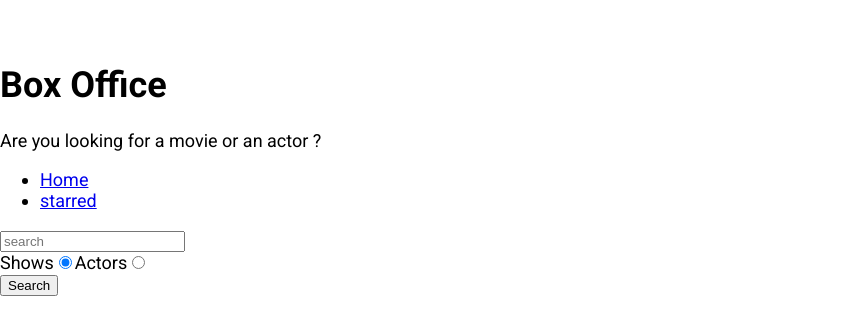
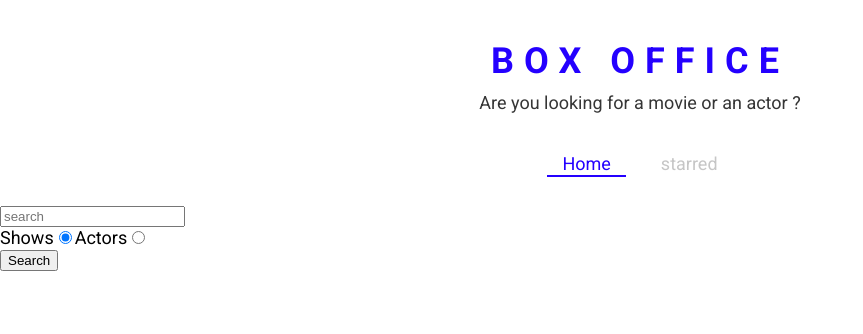
Before and after one commit to joy-rout/box-office, a React (Create React App) app: page / in a window 1280 px wide. Shown: the top 334 px of the page, without its empty margins (0-863 px from the left). Built offline with nearby package versions, Linux system fonts and the light colour scheme.

Commit message:
added style to navbar and title

```diff
--- a/src/App.js
+++ b/src/App.js
@@ -1,20 +1,29 @@
-import React from 'react'
-import { Switch , Route } from 'react-router-dom'
+import React from 'react';
+import { Switch, Route } from 'react-router-dom';
+import { ThemeProvider } from 'styled-components';
 
-import Home from './Pages/Home'
-import Starred from './Pages/Starred'
-import Show from './Pages/Show'
+import Home from './Pages/Home';
+import Starred from './Pages/Starred';
+import Show from './Pages/Show';
+
+const theme = {
+  mainColors: {
+    blue: '#2400ff',
+    gray: '#c6c6c6',
+    dark: '#353535',
+  },
+};
 
 function App() {
   return (
-
+    <ThemeProvider theme={theme}>
       <Switch>
         <Route exact path="/">
-        <Home/>
+          <Home />
         </Route>
 
         <Route exact path="/starred">
-        <Starred/>
+          <Starred />
         </Route>
 
         <Route exact path="/show/:id">
@@ -25,8 +34,8 @@ function App() {
           <div>404 error page not found</div>
         </Route>
       </Switch>
-
+    </ThemeProvider>
   );
 }
 
-export default App
+export default App;
--- a/src/components/Navbar.js
+++ b/src/components/Navbar.js
@@ -1,24 +1,30 @@
-import React from 'react'
-import {Link} from 'react-router-dom'
+/* eslint-disable react/function-component-definition */
+import React from 'react';
+import { useLocation } from 'react-router';
+import { LinkStyled, NavList } from './Navbar.styled';
 
 const LINKS = [
-    { to : '/' , text: 'Home'},
-    { to : '/starred' , text: 'starred'}
+  { to: '/', text: 'Home' },
+  { to: '/starred', text: 'starred' },
 ];
 
-function Navbar() {
+const Navbar = () => {
+    const location = useLocation();
   return (
     <div>
-            <ul>
-            {
-            LINKS.map(item => (
+      <NavList>
+        {LINKS.map(item => (
           <li key={item.to}>
-              <Link to={item.to}>{item.text}</Link>
+            <LinkStyled
+                to={item.to}
+                className={item.to === location.pathname ? 'active' : ''}
+                >{item.text}
+                </LinkStyled>
           </li>
         ))}
-        </ul>
+      </NavList>
     </div>
-    )
+  );
 }
 
-export default Navbar
+export default Navbar;
--- /dev/null
+++ b/src/components/Navbar.styled.js
@@ -0,0 +1,41 @@
+import styled from 'styled-components';
+import { Link } from 'react-router-dom';
+
+export const NavList = styled.ul`
+  display: flex;
+  justify-content: center;
+  list-style: none;
+  margin: 0 0 30px;
+  padding: 0;
+`;
+
+export const LinkStyled = styled(Link)`
+  margin: 0 10px;
+  padding: 3px 15px;
+  position: relative;
+  text-decoration: none;
+  color: ${({ theme }) => theme.mainColors.gray};
+  &.active {
+    color: ${({ theme }) => theme.mainColors.blue};
+    &:after {
+      content: '';
+      position: absolute;
+      display: block;
+      height: 2px;
+      left: 0%;
+      bottom: 0;
+      background-color: ${({ theme }) => theme.mainColors.blue};
+      animation: slide-in 0.3s ease-in forwards;
+      @keyframes slide-in {
+        from {
+          left: 50%;
+          width: 0;
+        }
+        to {
+          left: 0%;
+          width: 100%;
+        }
+      }
+    }
+  }
+`;
--- a/src/components/Title.js
+++ b/src/components/Title.js
@@ -2,13 +2,14 @@
 /* eslint-disable no-unused-vars */
 
 import React from 'react'
+import { TitleWrapper } from './Title.styled'
 
 const Title = ({title , subtitle}) => {
   return (
-    <div>
+    <TitleWrapper>
         <h1>{title}</h1>
         <p>{subtitle}</p>
-    </div>
+    </TitleWrapper>
   )
 }
 
--- /dev/null
+++ b/src/components/Title.styled.js
@@ -0,0 +1,18 @@
+import styled from "styled-components";
+
+export const TitleWrapper = styled.div`
+  text-align: center;
+  margin: 0 0 40px;
+
+  h1 {
+    color: ${({ theme }) => theme.mainColors.blue};
+    letter-spacing: 10px;
+    text-transform: uppercase;
+    margin: 0 0 10px;
+  }
+
+  p {
+    color: ${({ theme }) => theme.mainColors.dark};
+    margin: 0;
+  }
+`;
```
Lines whose indentation alone changed are shown as unchanged.
